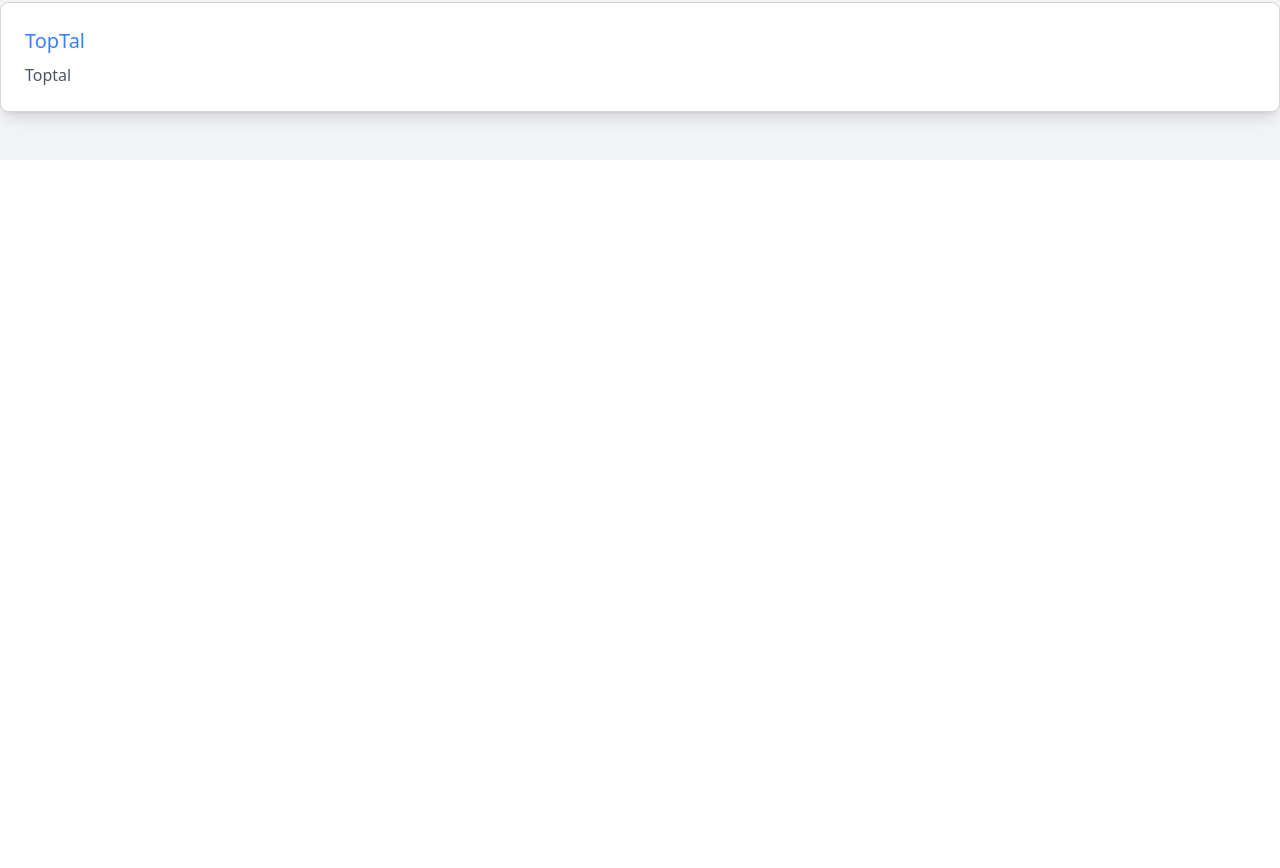
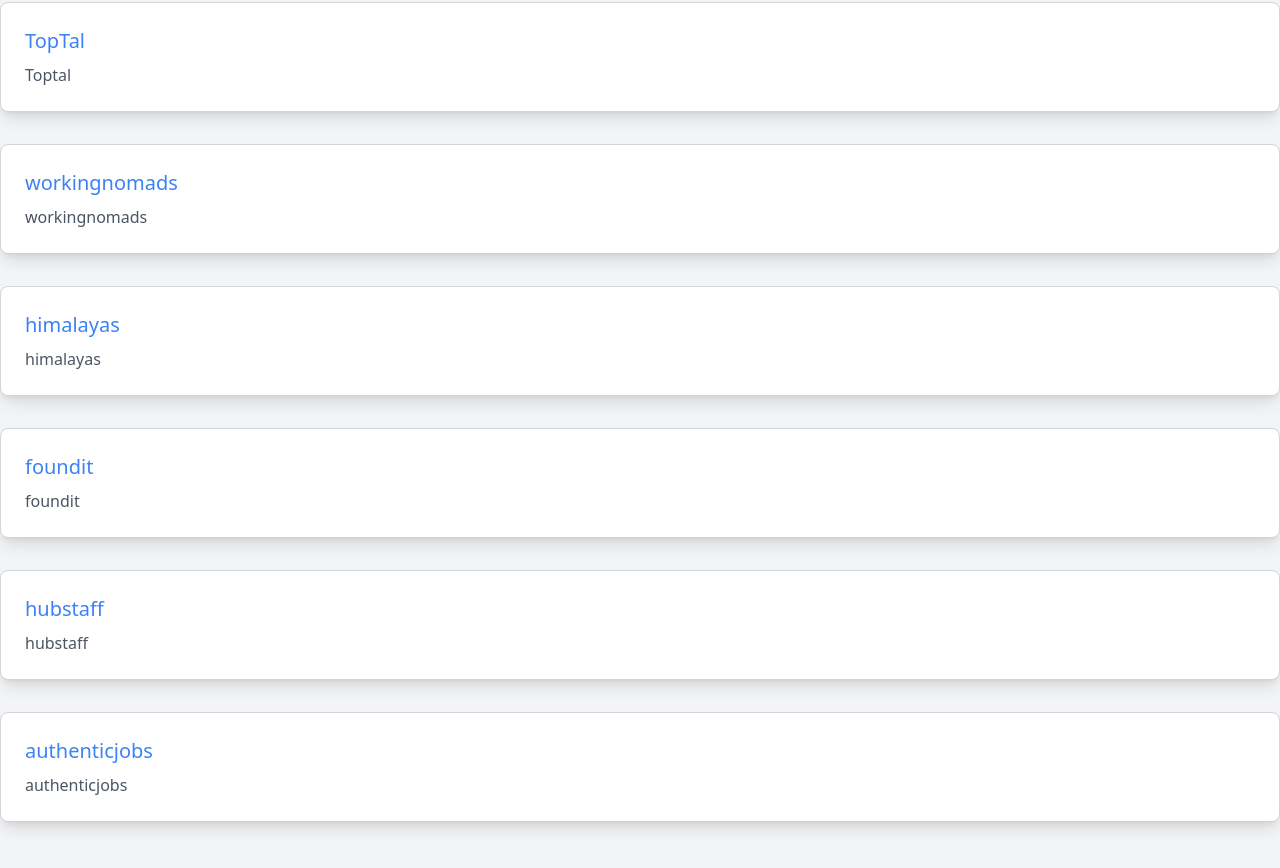
Before and after one commit to iam-frankqiu/remote-link, a Next.js app: page / in a window 1280 px wide. Shown: the part 3700-4568 px from the top of the page. Before the commit the page ends 3860 px from the top, so only its background shows below. Built offline with nearby package versions, Linux system fonts and the light colour scheme.

Commit message:
feat: add some remote companies

```diff
--- a/pages/index.tsx
+++ b/pages/index.tsx
@@ -133,6 +133,31 @@
       description: "Toptal",
       url: "https://www.toptal.com/",
     },
+    {
+      name: "workingnomads",
+      description: "workingnomads",
+      url: "https://www.workingnomads.com/jobs?location=anywhere",
+    },
+    {
+      name: "himalayas",
+      description: "himalayas",
+      url: "https://himalayas.app/jobs",
+    },
+    {
+      name: "foundit",
+      description: "foundit",
+      url: "https://www.foundit.hk/srp/results?sort=1&limit=15&query=%22Software+Engineer%22&locations=Remote&queryEntity=software+engineer%3Adesignation&queryDerived=true&searchId=33d1121a-3b84-4768-985e-42ab00bd553d",
+    },
+    {
+      name: "hubstaff",
+      description: "hubstaff",
+      url: "https://talent.hubstaff.com/search/jobs?search%5Bkeywords%5D=&page=1&search%5Btype%5D=&search%5Blast_slider%5D=&search%5Bcategory_ids%5D%5B%5D=3&search%5Bjob_type%5D%5B0%5D=1&search%5Bnewer_than%5D=&search%5Bnewer_than%5D=&search%5Bpayrate_start%5D=1&search%5Bpayrate_end%5D=100%2B&search%5Bpayrate_null%5D=0&search%5Bpayrate_null%5D=1&search%5Bbudget_start%5D=1&search%5Bbudget_end%5D=100000%2B&search%5Bbudget_null%5D=0&search%5Bbudget_null%5D=1&search%5Bexperience_level%5D=-1&search%5Bcountries%5D%5B%5D=&search%5Blanguages%5D%5B%5D=&search%5Bsort_by%5D=relevance",
+    },
+    {
+      name: "authenticjobs",
+      description: "authenticjobs",
+      url: "https://authenticjobs.com/",
+    },
   ];
 
   return (
```
